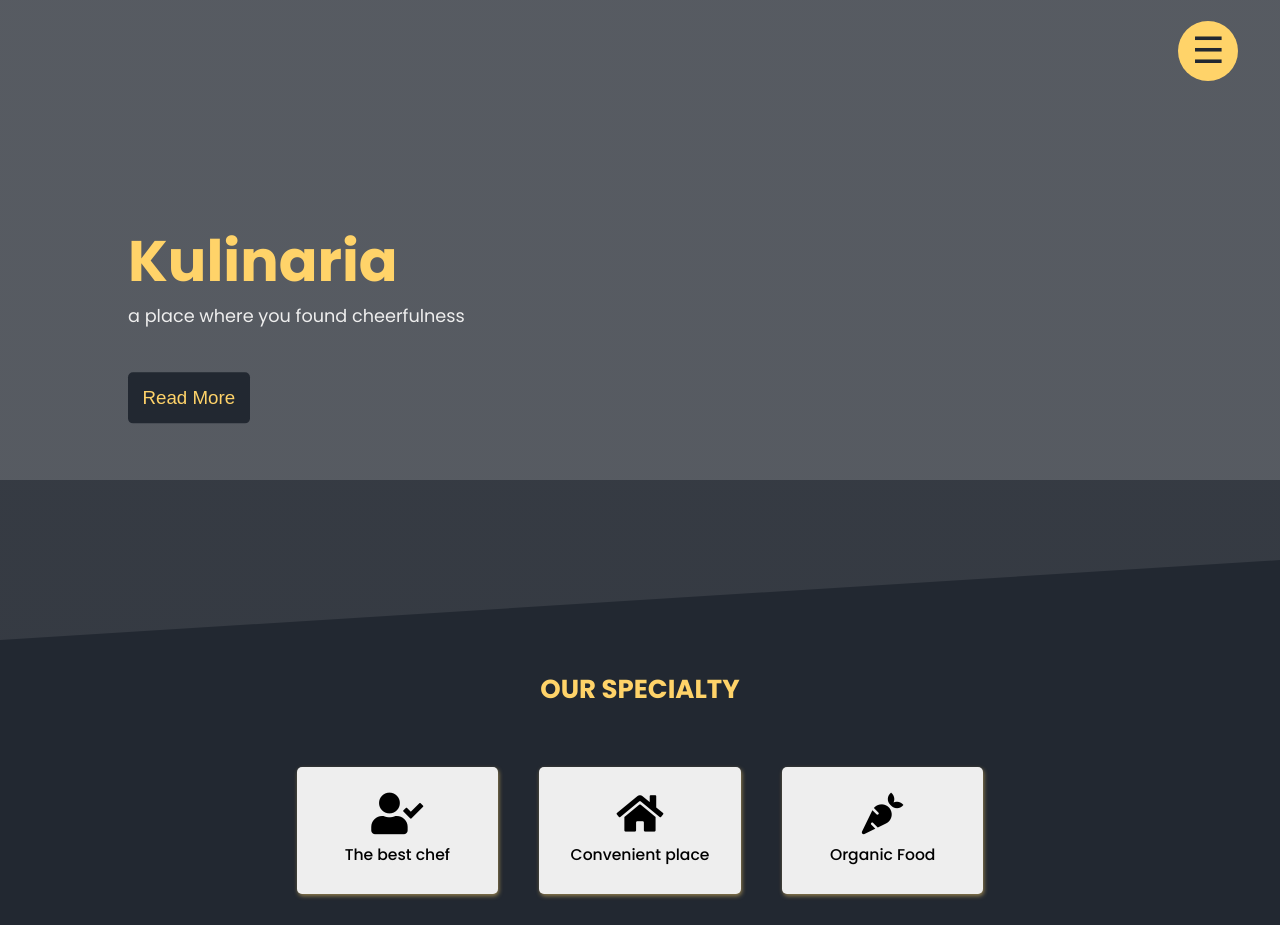
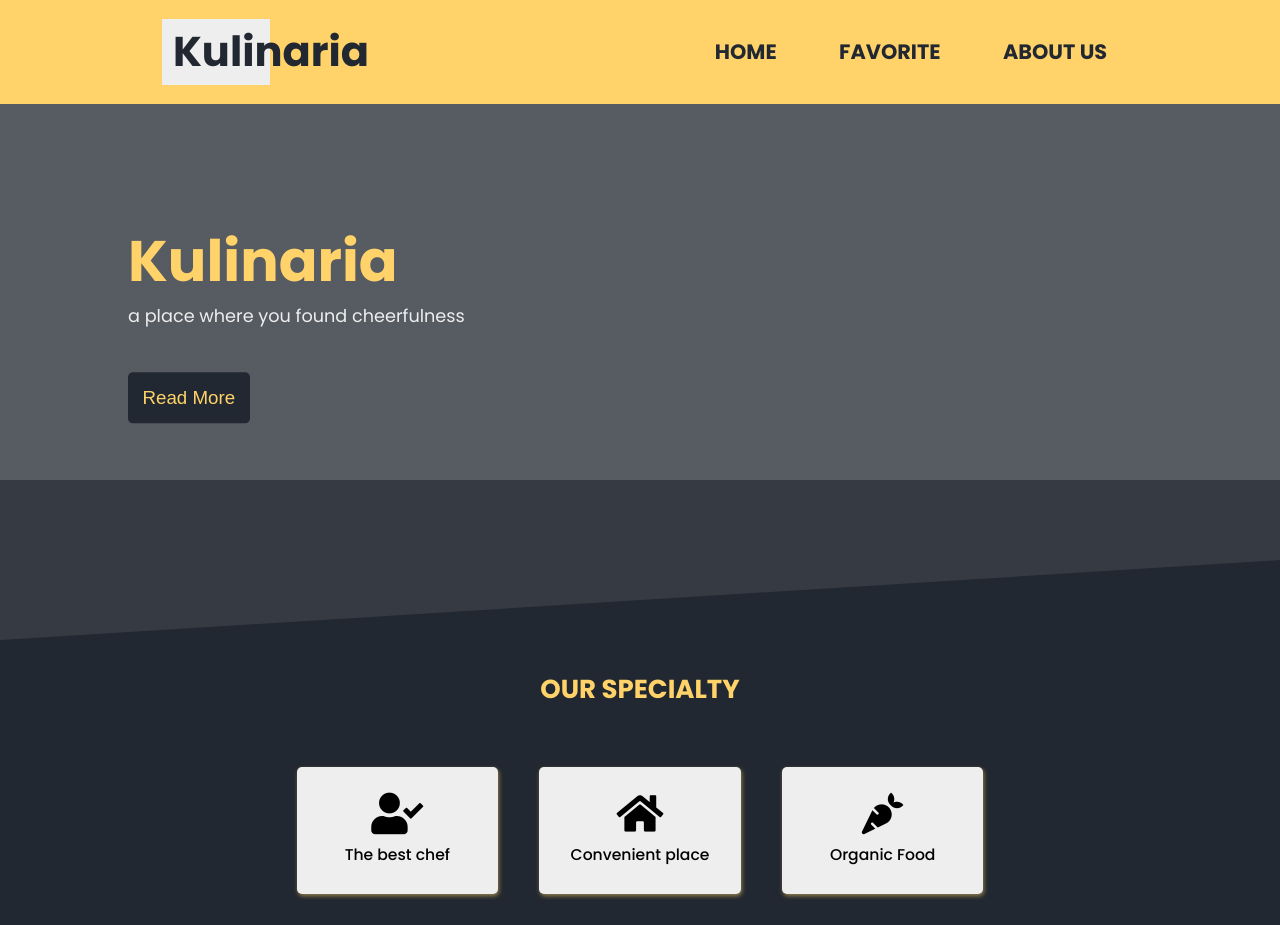
Before and after one commit to auliamnaufal/Kulinaria, a website built with webpack: page src/templates/index.html in a window 1280 px wide. Shown: the top 925 px of the page. Built offline with nearby package versions, Linux system fonts and the light colour scheme.

Commit message:
(feat): change navbar to be more responsive and change the behaviour on desktop viewport

```diff
--- a/src/scripts/index.js
+++ b/src/scripts/index.js
@@ -27,7 +27,7 @@ data.restaurants.forEach((restaurant) => {
 
     <img
         src="${restaurant.pictureId}"
-        alt="${restaurant.name} image"
+        alt="${restaurant.name}     "
         class="restaurant__item--img"
     />
     <div class="restaurant__item--title">
@@ -45,3 +45,16 @@ data.restaurants.forEach((restaurant) => {
     </div>
     </div>`;
 });
+
+if (screen.width >= 850) {
+  var prevScrollpos = window.pageYOffset;
+  window.onscroll = function () {
+    var currentScrollPos = window.pageYOffset;
+    if (prevScrollpos > currentScrollPos) {
+      document.getElementById("drawer").style.top = "0";
+    } else {
+      document.getElementById("drawer").style.top = "-10rem";
+    }
+    prevScrollpos = currentScrollPos;
+  };
+}
--- a/src/styles/_responsive.scss
+++ b/src/styles/_responsive.scss
@@ -29,27 +29,81 @@
   }
 }
 
-@media screen and (min-width: 940px) {
+@media screen and (min-width: 850px) {
   .header {
     &__toggle {
-      font-size: 3.5rem;
-      width: 5rem;
-      height: 5rem;
-      padding: 0.4rem;
-      top: 2rem;
-      right: 4rem;
+      display: none;
     }
   }
 
-  .nav__list {
+  .nav {
+    width: 100%;
+    height: 10rem;
+    transform: translateY(0);
     display: flex;
-    flex-direction: column;
-    position: absolute;
-    top: 58%;
-    left: 10%;
-    transform: translate(0, -50%);
+    flex-direction: row;
+    align-items: center;
+    justify-content: space-around;
+    transition: top 0.3s ease;
+
+    &__title {
+      font-size: 4rem;
+      position: static;
+      margin: 0;
+      padding: 0 1rem;
+      background: linear-gradient(
+        90deg,
+        $color-tertiary 50%,
+        $color-primary 50%
+      );
+      cursor: pointer;
+    }
+
+    .line {
+      display: none;
+    }
+
+    &__list {
+      display: grid;
+      justify-content: center;
+      align-content: center;
+      gap: 4rem;
+      grid-auto-flow: column;
+      position: static;
+      top: 0;
+      left: 0;
+      transform: translate(0);
+
+      .nav__item {
+        list-style-type: none;
+        align-items: center;
+        justify-items: center;
+        margin: 0;
+        background: none;
+
+        a {
+          text-transform: uppercase;
+          text-decoration: none;
+          color: $color-secondary;
+          font-size: 2rem;
+          font-weight: 700;
+          transition: all 0.2s ease;
+
+          &:hover {
+            color: $color-primary;
+            background: linear-gradient(
+              90deg,
+              $color-secondary 50%,
+              $color-secondary 50%
+            );
+          }
+        }
+      }
+    }
   }
+}
 
+@media screen and (min-width: 940px) {
   .specialty {
     &__content {
       max-width: 70rem;
--- a/src/styles/_style.scss
+++ b/src/styles/_style.scss
@@ -73,12 +73,12 @@
   transition: transform 0.3s ease;
 
   &__title {
-    font-size: 3rem;
+    font-size: 4rem;
     font-weight: 700;
-    color: #000;
+    color: $color-secondary;
     position: relative;
     left: 2rem;
-    margin-bottom: -1.5rem;
+    margin-bottom: -2.3rem;
     z-index: 10;
   }
 
@@ -102,7 +102,6 @@
       list-style-type: none;
       margin: 1rem 0;
       height: 100%;
-      width: 100%;
       background: linear-gradient(
         90deg,
         $color-tertiary 50%,
@@ -112,10 +111,11 @@
       a {
         text-decoration: none;
         color: $color-secondary;
-        font-size: 2.2rem;
+        font-size: 2rem;
         font-weight: 700;
         padding: 1rem;
         transition: all 0.2s ease;
+        border-radius: 5px;
 
         &:hover {
           color: $color-primary;
--- a/src/templates/index.html
+++ b/src/templates/index.html
@@ -15,10 +15,14 @@
       integrity="sha512-iBBXm8fW90+nuLcSKlbmrPcLa0OT92xO1BIsZ+ywDWZCvqsWgccV3gFoRBv0z+8dLJgyAHIhR35VZc2oM/gI1w=="
       crossorigin="anonymous"
     />
+    <meta
+      name="description"
+      content="Kulinaria, tempat dimana restoran terbaik dikumpulkan"
+    />
     <title>Restaurant Apps Starter Project</title>
   </head>
   <body>
-    <a href="#maincontent" class="skip-link" tabindex="1">Menuju ke konten</a>
+    <a href="#maincontent" class="skip-link">Menuju ke konten</a>
 
     <header class="header">
       <button class="header__toggle activate" id="menu">☰</button>
@@ -36,7 +40,12 @@
           <a href="#">favorite</a>
         </li>
         <li class="nav__item">
-          <a href="https://github.com/auliamnaufal" target="_blank">about us</a>
+          <a
+            href="https://github.com/auliamnaufal"
+            target="_blank"
+            rel="noreferrer"
+            >about us</a
+          >
         </li>
       </ul>
     </nav>
```
